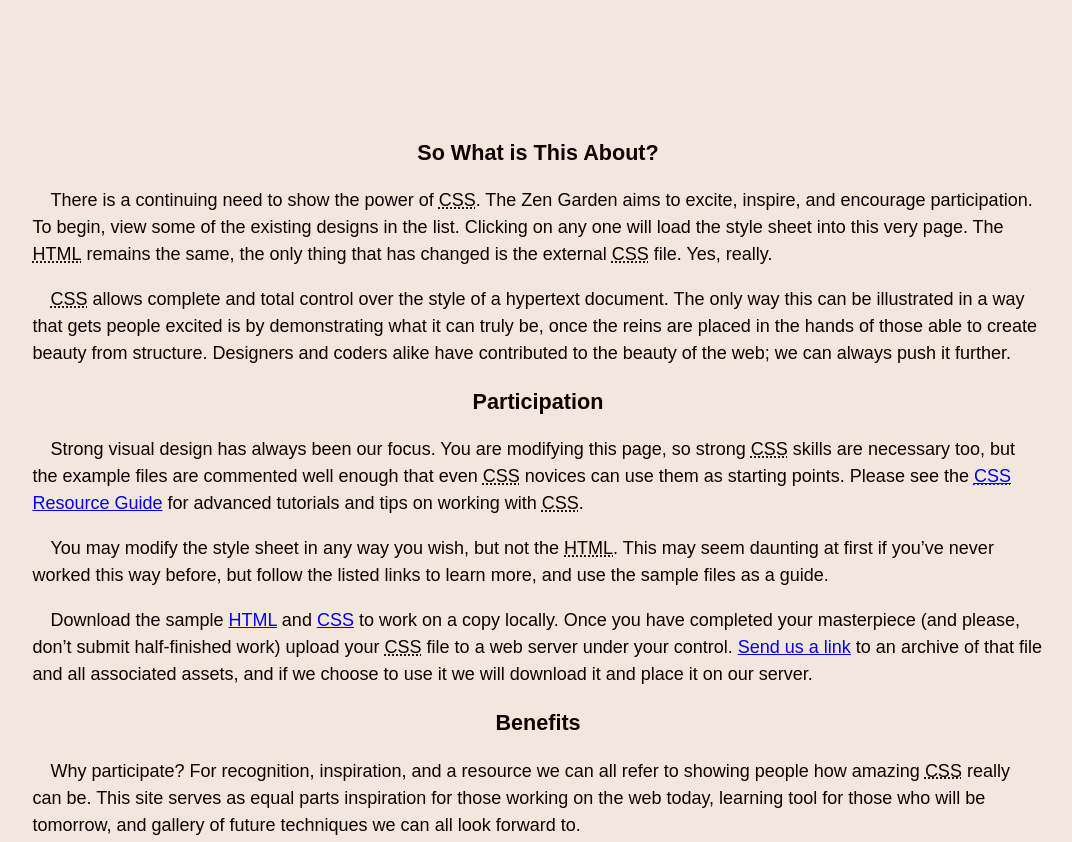
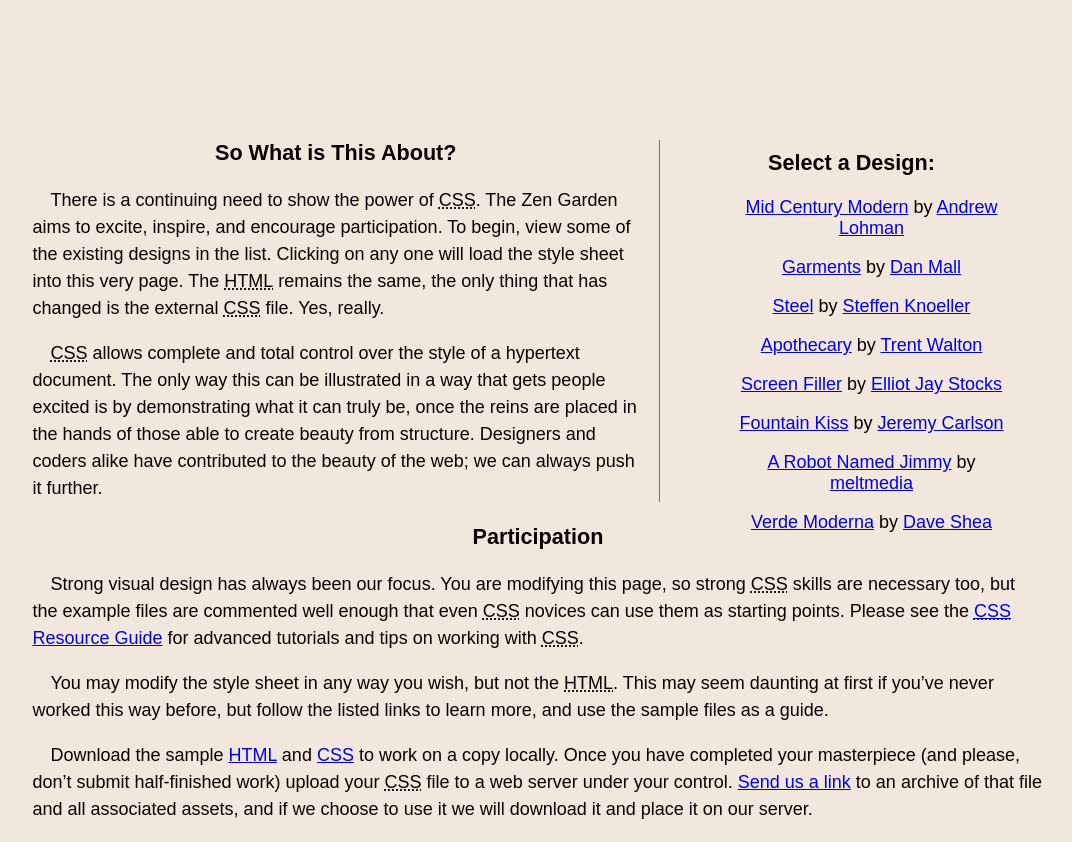
Before and after one commit to brenomencalha/desenvolve-introducao-WEB, a plain HTML site: page CSS-Zen-Garden/index.html in a window 1280 px wide. Shown: the part 440-1282 px from the top of the page, without its empty margins (102-1174 px from the left). Drawn offline with Linux system fonts and the light colour scheme.

Commit message:
CSS-Zen-Garden

```diff
--- a/CSS-Zen-Garden/style.css
+++ b/CSS-Zen-Garden/style.css
@@ -92,3 +92,26 @@ aside ul li {
     padding: 0.5em;
     display: inline-block;
 }
+
+/* Posicionamento */
+
+/* âncora/referência para os demais elementos da página  - requisito para o position:absolute*/
+.page-wrapper {
+    position: relative;
+}
+
+.explanation {
+    width: 60%;
+    margin-right: 35%;
+    border-right: #F24405 solid 1px;
+    padding-right: 2%;
+}
+
+#design-selection {
+    position: absolute;
+    top: 560px;
+    left: 62%;
+    padding-left: 1%;
+    padding-right: 1%;
+
+}
```
